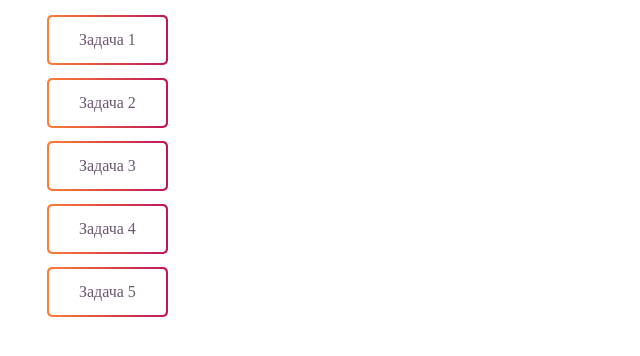
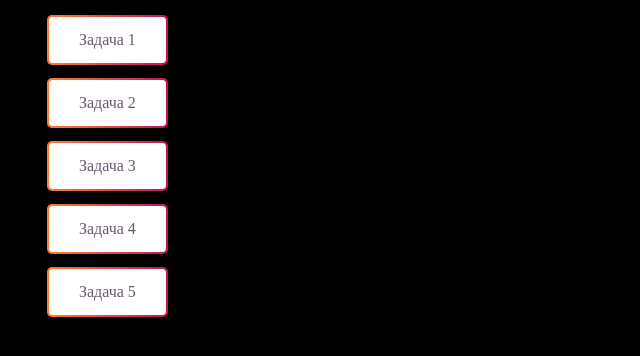
Before and after one commit to timurkre/task.6.8, a plain HTML site: page index.html in a window 1280 px wide. Shown: the whole page, without its empty margins (0-640 px from the left). Drawn offline with Linux system fonts and the light colour scheme.

Commit message:
background color

```diff
--- a/style.css
+++ b/style.css
@@ -1,3 +1,6 @@
+* {
+	background-color: rgb(0, 0, 0);
+}
 li {
     list-style-type: none;
 }
```
